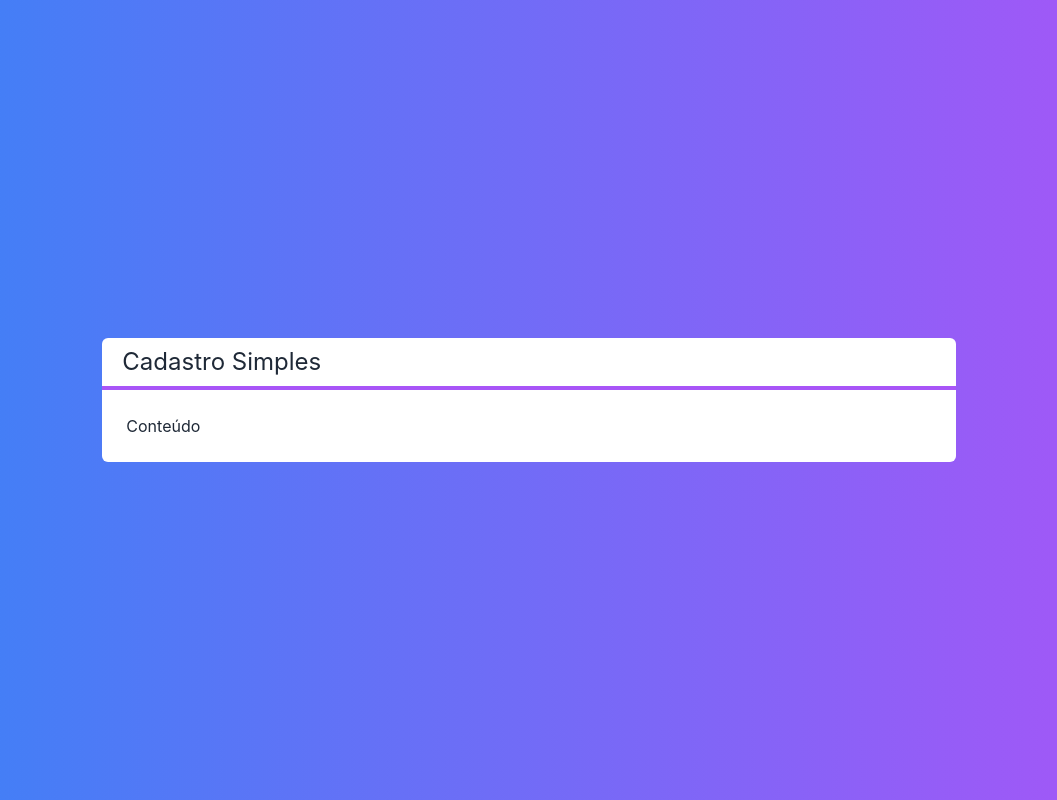
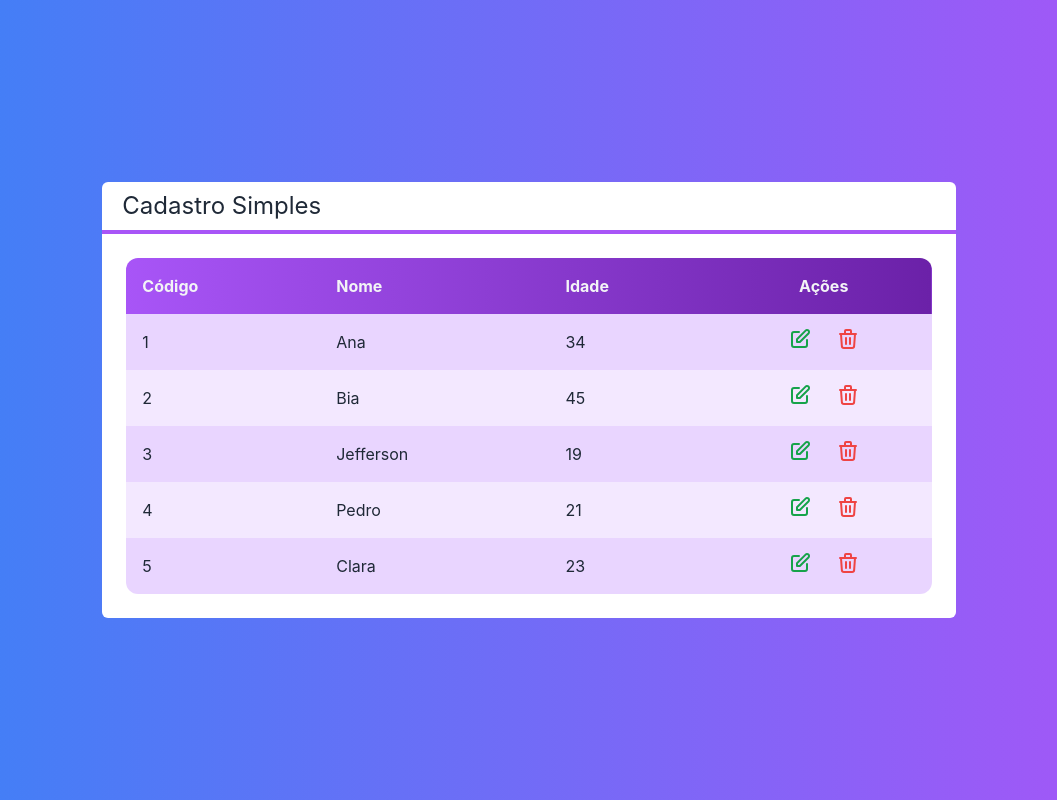
Before and after one commit to rodrigsmor/crud-nextjs, a Next.js app: page / in a window 1280 px wide. Shown: the whole page, without its empty margins (111-1168 px from the left). Built offline with nearby package versions, Linux system fonts and the light colour scheme.

Commit message:
04 | Develop 'Cliente' data table component

```diff
--- /dev/null
+++ b/src/components/Tabela.tsx
@@ -0,0 +1,83 @@
+import Cliente from "../core/Cliente";
+import { IconeEdicao, IconeLixo } from "./icones";
+
+interface TabelaProps {
+    clientes: Cliente[],
+    clienteSelecionado?: (cliente: Cliente) => void,
+    clienteExcluido?: (cliente: Cliente) => void
+}
+
+export default function Tabela(props: TabelaProps) {
+    const exibirAcoes = props.clienteExcluido || props.clienteSelecionado;
+
+    function renderizarCabecalho() {
+        return (
+            <tr>
+                <th className="text-left p-4">Código</th>
+                <th className="text-left p-4">Nome</th>
+                <th className="text-left p-4">Idade</th>
+                {exibirAcoes ? <th className="p-4">Ações</th> : false}
+            </tr>
+        )
+    }
+
+    function renderizarDados() {
+        return props.clientes?.map((cliente, id) => {
+            return (
+                <tr key={cliente.id}
+                    className={`
+                        ${id % 2 === 0
+                            ? 'bg-purple-200'
+                            : 'bg-purple-100'
+                        }
+                    `}
+                >
+                    <td className="text-left p-4">{ cliente.id }</td>
+                    <td className="text-left p-4">{ cliente.nome }</td>
+                    <td className="text-left p-4">{ cliente.idade }</td>
+                    {exibirAcoes ? renderizarAcoes(cliente) : false}
+                </tr>
+            );
+        });
+    }
+
+    function renderizarAcoes(cliente: Cliente) {
+        return (
+            <td className={'flex justify-center'}>
+                {props.clienteSelecionado ? (
+                    <button onClick={() => props.clienteSelecionado?.(cliente)} className={`
+                        flex justify-center items-center
+                        text-green-600 rounded-full p-2 m-1
+                        hover:bg-purple-50
+                    `}>
+                        {IconeEdicao}
+                    </button>
+                ) : false}
+
+                {props.clienteExcluido ? (
+                    <button onClick={() => props.clienteExcluido?.(cliente)} className={`
+                        flex justify-center items-center
+                        text-red-500 rounded-full p-2 m-1
+                        hover:bg-purple-50
+                    `}>
+                        {IconeLixo}
+                    </button>
+                ) : false}
+            </td>
+        );
+    }
+
+    return (
+        <table className={'w-full rounded-xl overflow-hidden'}>
+            <thead className={`
+                text-gray-100
+                bg-gradient-to-r from-purple-500 to-purple-800
+            `}>
+                {renderizarCabecalho()}
+            </thead>
+            <tbody>
+                { renderizarDados() }
+            </tbody>
+        </table>
+    );
+}
--- /dev/null
+++ b/src/components/icones.tsx
@@ -0,0 +1,11 @@
+export const IconeEdicao = (
+    <svg xmlns="http://www.w3.org/2000/svg" className="h-6 w-6" fill="none" viewBox="0 0 24 24" stroke="currentColor" strokeWidth={2}>
+        <path strokeLinecap="round" strokeLinejoin="round" d="M11 5H6a2 2 0 00-2 2v11a2 2 0 002 2h11a2 2 0 002-2v-5m-1.414-9.414a2 2 0 112.828 2.828L11.828 15H9v-2.828l8.586-8.586z" />
+    </svg>
+);
+
+export const IconeLixo = (
+    <svg xmlns="http://www.w3.org/2000/svg" className="h-6 w-6" fill="none" viewBox="0 0 24 24" stroke="currentColor" strokeWidth={2}>
+        <path strokeLinecap="round" strokeLinejoin="round" d="M19 7l-.867 12.142A2 2 0 0116.138 21H7.862a2 2 0 01-1.995-1.858L5 7m5 4v6m4-6v6m1-10V4a1 1 0 00-1-1h-4a1 1 0 00-1 1v3M4 7h16" />
+    </svg>
+)
--- a/src/pages/index.tsx
+++ b/src/pages/index.tsx
@@ -1,6 +1,24 @@
 import Layout from "../components/Layout";
+import Tabela from "../components/Tabela";
+import Cliente from "../core/Cliente";
 
 export default function Home() {
+  const clientes = [
+    new Cliente('Ana', 34, '1'),
+    new Cliente('Bia', 45, '2'),
+    new Cliente('Jefferson', 19, '3'),
+    new Cliente('Pedro', 21, '4'),
+    new Cliente('Clara', 23, '5')
+  ]
+
+  function clienteSelecionado(cliente: Cliente) {
+    console.log('Nome do Usuário ' + cliente.nome);
+  }
+
+  function clienteExcluido(cliente: Cliente) {
+    console.log('Usuário excluido' + cliente.nome);
+  }
+
   return (
     <div className={`
       flex justify-center items-center h-screen
@@ -8,7 +26,10 @@
       text-white
     `}>
       <Layout titulo={'Cadastro Simples'}>
-        <span>Conteúdo</span>
+        <Tabela clientes={clientes}
+          clienteSelecionado={clienteSelecionado}
+          clienteExcluido={clienteExcluido}
+        />
       </Layout>
     </div>
   )
```
